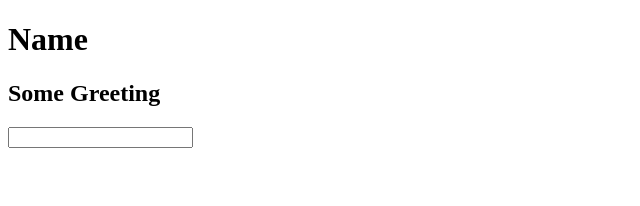
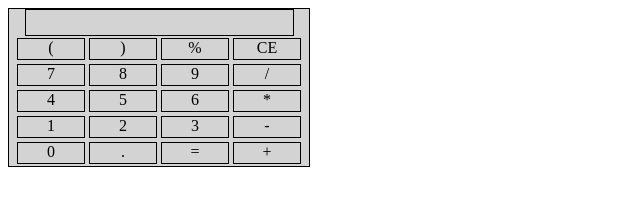
Before and after one commit to RyanC12/ACA_web101_Ryan_Crewdson, a plain HTML site: page src/dashboard.html in a window 1280 px wide. Shown: the whole page, without its empty margins (0-640 px from the left). Drawn offline with Linux system fonts and the light colour scheme.

Commit message:
update calc

```diff
--- a/src/dashboard.html
+++ b/src/dashboard.html
@@ -1,28 +1,49 @@
 <!DOCTYPE html>
 <html lang="en">
 	<head>
-    <meta charset="UTF-8">
-    <meta name="viewport" content="width=device-width, initial-scale=1.0">
-    <meta http-equiv="X-UA-Compatible" content="ie=edge">
+		<meta charset="UTF-8" />
+		<meta name="viewport" content="width=device-width, initial-scale=1.0" />
+		<meta http-equiv="X-UA-Compatible" content="ie=edge" />
+		<link rel="stylesheet" style="text/css" href="dashboardStyle.css" />
 		<title>Document</title>
 	</head>
 	<body>
-    <h1>Name</h1>
-    <h2>Some Greeting</h2>
+		<!--	<h1>Name</h1>
+		<h2>Some Greeting</h2> -->
 		<div class="calculator">
-
+			<div id="screen"></div>
+			<br />
+			<div class="button">(</div>
+			<div class="button">)</div>
+			<div class="button">%</div>
+			<div class="button">CE</div>
+			<br />
+			<div class="button">7</div>
+			<div class="button">8</div>
+			<div class="button">9</div>
+			<div class="button">/</div>
+			<br />
+			<div class="button">4</div>
+			<div class="button">5</div>
+			<div class="button">6</div>
+			<div class="button">*</div>
+			<br />
+			<div class="button">1</div>
+			<div class="button">2</div>
+			<div class="button">3</div>
+			<div class="button">-</div>
+			<br />
+			<div class="button">0</div>
+			<div class="button">.</div>
+			<div class="button">=</div>
+			<div class="button">+</div>
 		</div>
 
-        <div class="clock">
+		<!--	<div class="clock"></div>
 
-        </div>
-
-    <div class="calendar">
-
-    </div>
+		<div class="calendar"></div>
 		<form>
-            <input type="text">
-        </form>
-
+			<input type="text" />
+		</form>  -->
 	</body>
 </html>
--- a/src/dashboardStyle.css
+++ b/src/dashboardStyle.css
@@ -0,0 +1,126 @@
+.calculator {
+	width: 300px;
+	display: flex;
+	border: black 1px solid;
+	justify-content: center;
+	align-content: center;
+	background-color: #d3d3d3;
+	flex-wrap: wrap;
+}
+#screen {
+	width: 89%;
+	height: 25px;
+	display: flex;
+	justify-content: center;
+	border: black 1px solid;
+	flex-wrap: wrap;
+}
+.button {
+	width: 22%;
+	height: 20px;
+	justify-content: space-between;
+	flex-direction: row;
+	flex-wrap: wrap;
+	border: solid black 1px;
+	margin: 2px;
+	text-align: center;
+}
+
+/*
+body {
+	background-color: #424242;
+	font-family: ‘Aldrich’;
+	font-size: 22px;
+}
+.container {
+	display: flex;
+	align-items: center;
+	justify-content: center;
+	height: 55vh;
+	width: 100vw;
+}
+#container {
+	width: 300px;
+	padding: 8px 8px 20px 8px;
+	margin: 20px auto;
+	background-color: black;
+	border-radius: 50px;
+	border-top: 2px solid #fff;
+	border-right: 2px solid #fff;
+	border-bottom: 2px solid #c1c1c1;
+	border-left: 2px solid #c1c1c1;
+	box-shadow: -3px 3px 7px rgba(0, 0, 0, 0.6),
+		inset -100px 0px 100px rgba(255, 255, 255, 0.5);
+}
+#display {
+	display: block;
+	margin: 15px auto;
+	height: 42px;
+	width: 174px;
+	padding: 0 10px;
+	border-radius: 4px;
+	border-top: 2px solid #c1c1c1;
+	border-right: 2px solid #c1c1c1;
+	border-bottom: 2px solid #fff;
+	border-left: 2px solid #fff;
+	background-color: #fff;
+	box-shadow: inset 0px 0px 10px #030303,
+		inset 0px -20px 1px rgba(150, 150, 150, 0.2);
+	font-size: 28px;
+	color: #666;
+	text-align: right;
+	font-weight: 400;
+}
+.button {
+	display: inline-block;
+	margin-left: 25px;
+	margin-right: 10px;
+	width: 42px;
+	height: 42px;
+	font-size: 20px;
+	font-weight: bold;
+	border-radius: 20px;
+}
+.mathButtons {
+	margin: 2px 2px 6px 2px;
+	color: lightblue;
+	text-shadow: -1px -1px 0px #44006f;
+	background-color: #7f7771;
+	border-top: 2px solid #c1c1c1;
+	border-right: 2px solid #c1c1c1;
+	border-bottom: 2px solid #181818;
+	border-left: 2px solid #181818;
+	box-shadow: 0px 0px 2px #030303, inset 0px -20px 1px #2e2e2e;
+}
+.digits {
+	color: #181818;
+	text-shadow: 1px 1px 0px #fff;
+	background-color: #ebebeb;
+	border-top: 2px solid #fff;
+	border-right: 2px solid #fff;
+	border-bottom: 2px solid #c1c1c1;
+	border-left: 2px solid #c1c1c1;
+	border-radius: 4px;
+	box-shadow: 0px 0px 2px #030303, inset 0px -20px 1px #dcdcdc;
+}
+.digits:hover,
+.mathButtons:hover,
+#clearButton:hover {
+	background-color: #defec8;
+	box-shadow: 0px 0px 2px #ffba75, inset 0px -20px 1px #ff8000;
+	border-top: 2px solid #fff;
+	border-right: 2px solid #fff;
+	border-bottom: 2px solid #ae5700;
+	border-left: 2px solid #ae5700;
+}
+#clearButton {
+	color: #fff;
+	text-shadow: -1px -1px 0px #44006f;
+	background-color: #d20000;
+	border-top: 2px solid #ff8484;
+	border-right: 2px solid #ff8484;
+	border-bottom: 2px solid #800000;
+	border-left: 2px solid #800000;
+	box-shadow: 0px 0px 2px #030303, inset 0px -20px 1px #b00000;
+}
+*/
```
Lines whose indentation alone changed are shown as unchanged.
